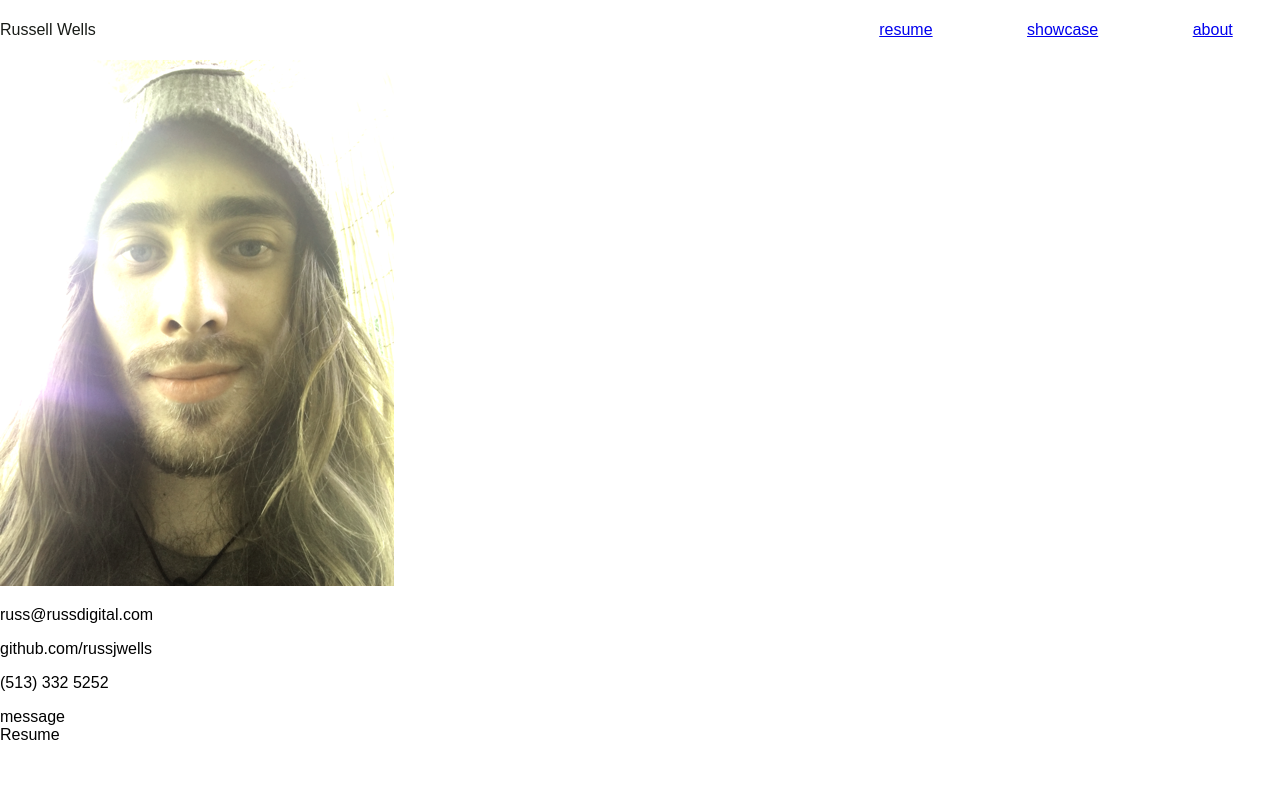
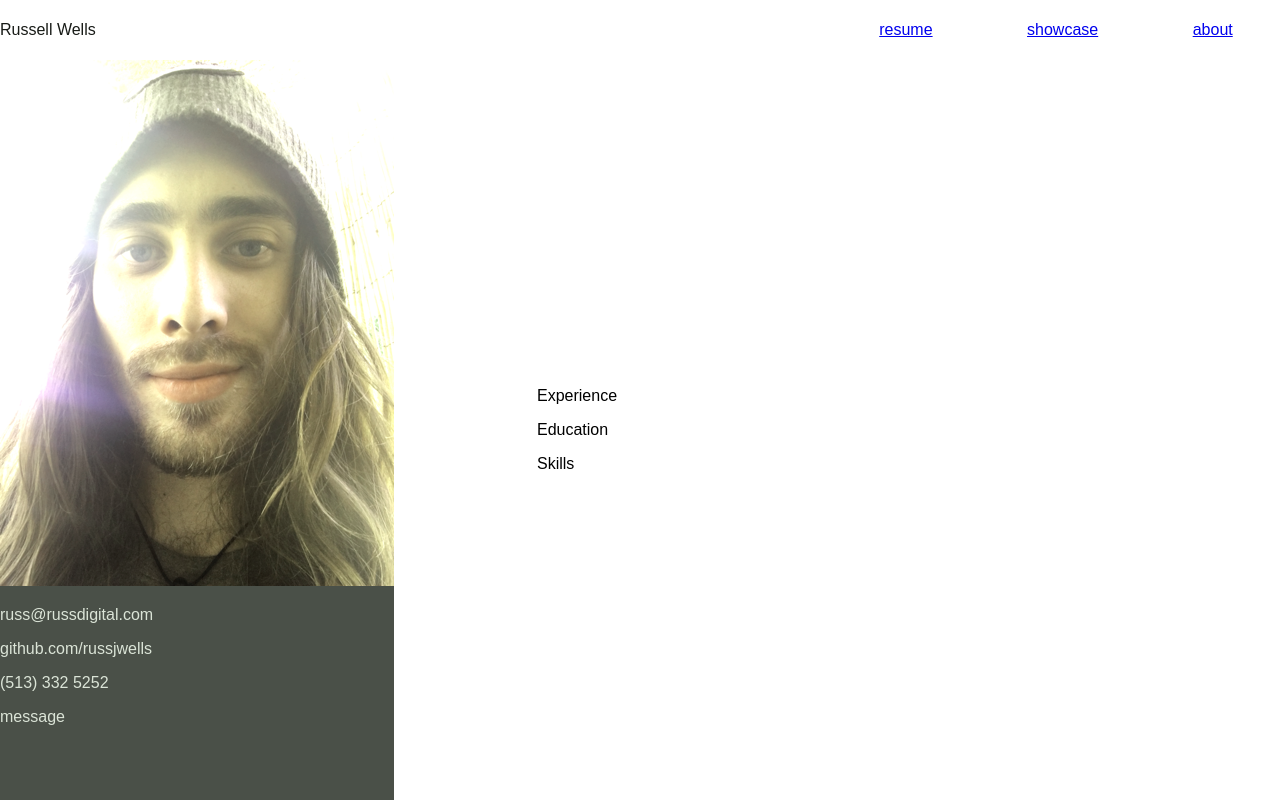
Before and after one commit to russjwells/russellwellsonline, a React (Create React App) app: page / in a window 1280 px wide. Built offline with nearby package versions, Linux system fonts and the light colour scheme.

Commit message:
component structure improvements, updated the css

```diff
--- a/src/App.css
+++ b/src/App.css
@@ -1,4 +1,4 @@
-#root, .App, html, body {
+#root, .App, .Site, html, body {
   height: 100%;
   margin: 0;
 }
@@ -10,6 +10,10 @@
   display: column;
   width: 100%;
   height: 100%;
+}
+.Site{
+  display: flex;
+  flex-direction: column;
 }
 
 .App-logo {
@@ -50,7 +54,7 @@ img {
   width: 600px;
   background-color: white;
 }
-.Leftside {
+.Sidebar {
   background-color: #4A5048;
   width: 394px;
   height: 100%;
--- a/src/Content.js
+++ b/src/Content.js
@@ -1,13 +1,12 @@
 import React, { Component } from 'react';
-import Leftside from './Leftside.js';
-import Rightside from './Rightside.js';
+import Sidebar from './Sidebar.js';
 
 class Content extends Component {
   render() {
     return (
       <div className="Content">
-        <Leftside />
-        <Rightside />
+        <Sidebar />
+        {this.props.display}
       </div>
     );
   }
--- a/src/Resume.js
+++ b/src/Resume.js
@@ -3,7 +3,11 @@ import React, { Component } from 'react'
 class Resume extends Component {
   render(){
     return(
-      <div>Resume</div>
+      <div className="resume">
+        <p>Experience</p>
+        <p>Education</p>
+        <p>Skills</p>
+      </div>
     );
   }
 }
--- a/src/Rightside.js
+++ b/src/Rightside.js
@@ -4,11 +4,7 @@ class Rightside extends Component {
   render() {
     return (
       <div className="Rightside">
-        <div className="resume">
-          <p>Experience</p>
-          <p>Education</p>
-          <p>Skills</p>
-        </div>
+
       </div>
     );
   }
--- a/src/Site.js
+++ b/src/Site.js
@@ -1,14 +1,15 @@
 import React, { Component } from 'react';
 import Header from './Header.js'
 import Sidebar from './Sidebar.js'
+import Content from './Content.js'
 
 class Site extends Component {
   render(){
     return(
-      <div>
+      <div className="Site">
         <Header />
-        <Sidebar />
-        {this.props.children}
+        <Content display={this.props.children}/>
+
       </div>
     )
   }
```
